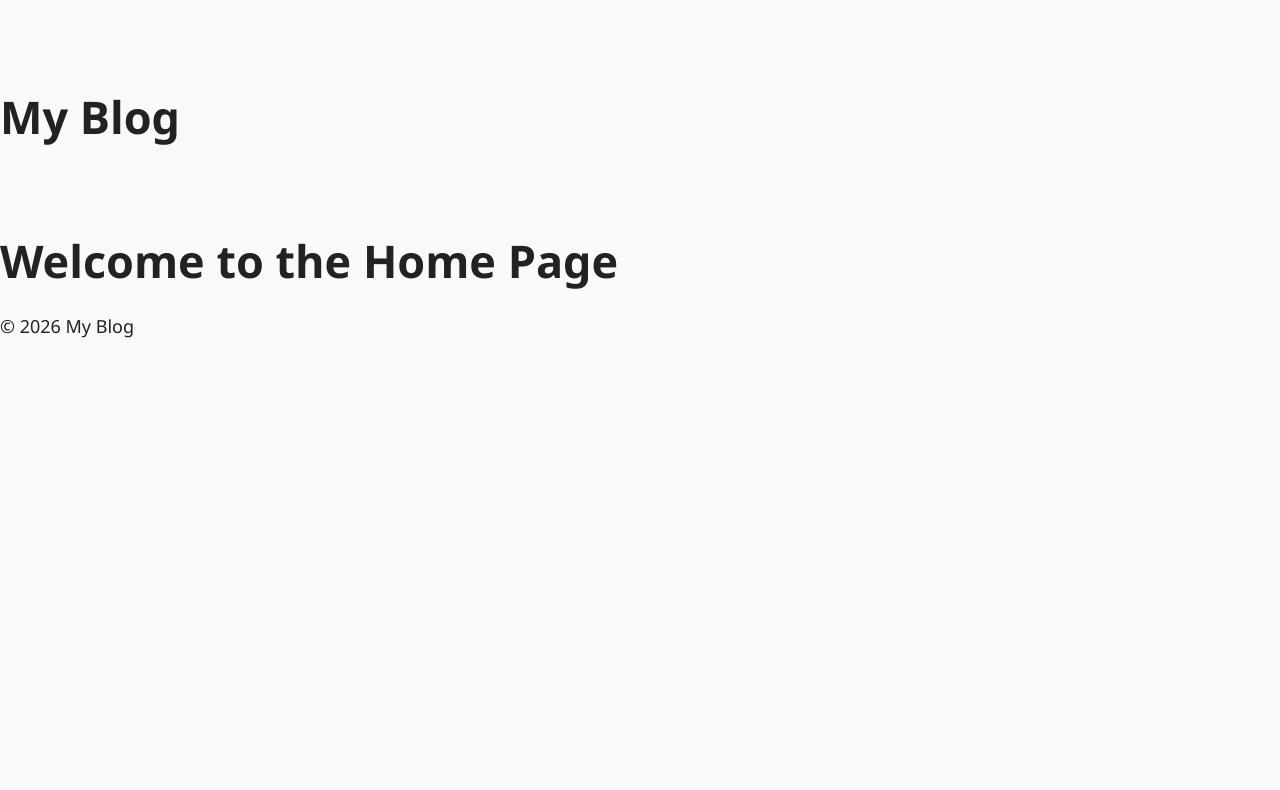
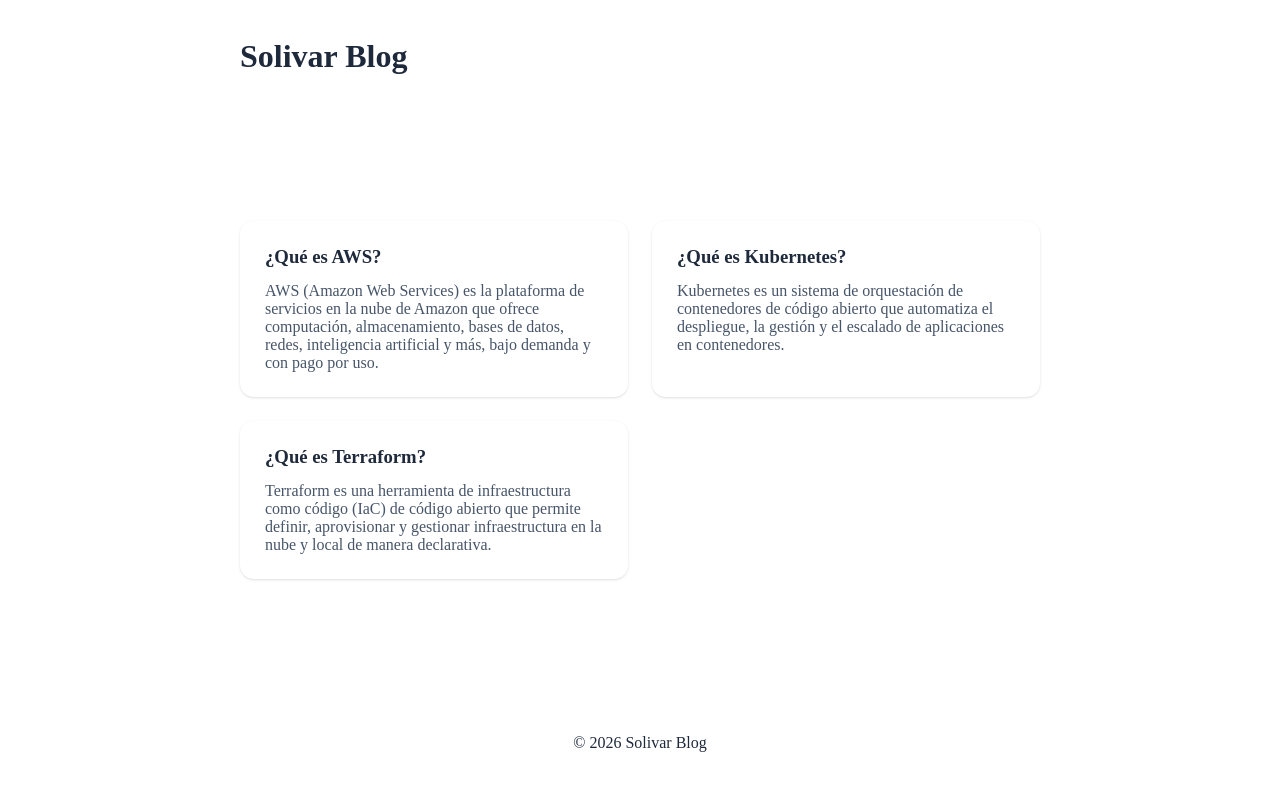
Before and after one commit to SalvadorOlivar/solivar-blog, a Next.js app: page / in a window 1280 px wide. Shown: the top 790 px of the page. Built offline with nearby package versions, Linux system fonts and the light colour scheme.

Commit message:
Refactor blog layout and styles; implement post listing and individual post pages

```diff
--- a/app/globals.css
+++ b/app/globals.css
@@ -1,108 +1,112 @@
-/* Header link style to override blue color */
-.blog-header .header-link {
-	color: inherit;
-	text-decoration: none;
-}
-.blog-header .header-link:hover {
-	color: inherit;
-	text-decoration: none;
-}
-/* General Blog Styles */
-html {
-	box-sizing: border-box;
-	font-size: 18px;
-	scroll-behavior: smooth;
-}
-
-*, *:before, *:after {
-	box-sizing: inherit;
+* {
+  box-sizing: border-box;
+  margin: 0;
+  padding: 0;
 }
 
 body {
-	margin: 0;
-	padding: 0;
-	font-family: 'Segoe UI', 'Roboto', 'Helvetica Neue', Arial, sans-serif;
-	background: #f9f9f9;
-	color: #222;
-	line-height: 1.7;
+  display: flex;
+  flex-direction: column;
+  padding: 14px;
+  min-height: 100vh;
+  color: #1e293b;
+  gap: 14px;
 }
 
-a {
-	color: #0070f3;
-	text-decoration: none;
-	transition: color 0.2s;
-}
-a:hover {
-	color: #0051a3;
-	text-decoration: underline;
+header,
+main,
+footer {
+  max-width: 800px;
+  margin: 0 auto;
+  width: 100%;
 }
 
-h1, h2, h3, h4, h5, h6 {
-	font-weight: 700;
-	margin-top: 2em;
-	margin-bottom: 0.5em;
-	line-height: 1.2;
-}
-h1 {
-	font-size: 2.5rem;
-}
-h2 {
-	font-size: 2rem;
-}
-h3 {
-	font-size: 1.5rem;
+header a {
+  color: inherit;
+  text-decoration: none;
 }
 
-p {
-	margin: 1em 0;
+header {
+  padding: 14px 0;
 }
 
-ul, ol {
-	margin: 1em 0 1em 2em;
+main {
+  flex: 1;
+  display: flex;
+  flex-direction: column;
+  justify-content: center;
 }
 
-img {
-	max-width: 100%;
-	height: auto;
-	display: block;
-	margin: 1.5em auto;
-	border-radius: 8px;
+.postsContainer {
+  display: grid;
+  grid-template-columns: repeat(1, minmax(0, 1fr));
+  gap: 14px;
 }
 
-pre, code {
-	font-family: 'Fira Mono', 'Consolas', 'Monaco', monospace;
-	background: #f4f4f4;
-	border-radius: 4px;
-}
-pre {
-	padding: 1em;
-	overflow-x: auto;
-	margin: 1.5em 0;
-}
-code {
-	padding: 0.2em 0.4em;
-	font-size: 0.95em;
+.postCard {
+  padding: 14px;
+  background: white;
+  display: flex;
+  flex-direction: column;
+  gap: 14px;
+  padding: 14px;
+  box-shadow: 0 1px 3px 0 rgb(0 0 0 / 0.1), 0 1px 2px -1px rgb(0 0 0 / 0.1);
+  border-radius: 14px;
+  height: 100%;
+  border: 1px solid transparent;
+  transition-duration: 200ms;
 }
 
-blockquote {
-	border-left: 4px solid #0070f3;
-	background: #f0f6ff;
-	margin: 1.5em 0;
-	padding: 1em 1.5em;
-	color: #444;
-	font-style: italic;
+.postCard:hover {
+  border-color: #cbd5e1;
 }
 
-table {
-	width: 100%;
-	border-collapse: collapse;
-	margin: 2em 0;
+.postCard>p {
+  flex: 1;
+  color: #475569;
 }
-th, td {
-	border: 1px solid #ddd;
-	padding: 0.75em 1em;
-	text-align: left;
+
+
+.statsContainer {
+  display: grid;
+  grid-template-columns: repeat(2, minmax(0, 1fr));
+  gap: 14px;
 }
-th {
-	background: #f0f0f0;
+
+.unstyled {
+  color: inherit;
+  text-decoration: none;
 }
+
+article div {
+  display: flex;
+  flex-direction: column;
+  gap: 14px;
+}
+
+article div ul {
+  list-style-position: inside;
+}
+
+footer {
+  display: flex;
+  align-items: center;
+  justify-content: center;
+  padding: 24px;
+}
+
+@media (min-width: 640px) {
+  body {
+    padding: 24px;
+    gap: 24px;
+  }
+
+  .postsContainer {
+    grid-template-columns: repeat(2, minmax(0, 1fr));
+    gap: 24px;
+  }
+
+  .postCard {
+    padding: 24px;
+  }
+}
--- a/app/layout.js
+++ b/app/layout.js
@@ -2,8 +2,8 @@
 import "./globals.css";
 
 export const metadata = {
-  title: "Create Next App",
-  description: "Generated by create next app",
+  title: "Solivar Blog",
+  description: "Blog about web development and programming",
 };
 
 export default function RootLayout({ children }) {
@@ -11,14 +11,14 @@
   let header = (
     <header className="blog-header">
       <Link href="/" className="header-link">
-        <h1>My Blog</h1>
+        <h1>Solivar Blog</h1>
       </Link>
     </header>
   )
 
   let footer = (
     <footer>
-      <p>© 2026 My Blog</p>
+      <p>© 2026 Solivar Blog</p>
     </footer>
   )
 
--- a/app/page.js
+++ b/app/page.js
@@ -1,7 +1,17 @@
+import PostCard from '@/components/PostCard';
+import  getPostMetadata from '@/utils/getPostMetadata';
+
 export default function Home() {
+  const postMetadata = getPostMetadata('posts');
   return (
     <main>
-      <h1>Welcome to the Home Page</h1>
+      <div className='postsContainer'>
+        {postMetadata.map((post, postIndex) => {
+          return (
+            <PostCard key={postIndex} post={post} />
+          );
+        })}
+      </div>
     </main>
   );
 }
--- /dev/null
+++ b/components/MarkdownRenderer.js
@@ -0,0 +1,6 @@
+"use client";
+import Markdown from "markdown-to-jsx";
+
+export default function MarkdownRenderer({ content }) {
+  return <Markdown>{content}</Markdown>;
+}
--- a/components/PostCard.js
+++ b/components/PostCard.js
@@ -1,8 +1,13 @@
-export default function PostCard() {
+import Link from 'next/link';
+
+export default function PostCard(props) {
+  const { post } = props;
   return (
-    <Link href="">
-      <h2>Sample Post Title</h2>
-      <p>This is a brief excerpt from the sample post.</p>
+    <Link className="unstyled" href={`/posts/${post.slug}`}>
+      <div className='postCard'>
+        <h3>{post.title}</h3>
+        <p>{post.description}</p>
+      </div>
     </Link>
   );
 }
--- a/utils/getPostMetadata.js
+++ b/utils/getPostMetadata.js
@@ -16,5 +16,7 @@
             date: matterResult.data.date,
             slug: fileName.replace('.md', '')
         }
-    }
+    })
+
+    return posts
 }
```
Also changed, not shown: app/post/[slug]/page.js (deleted, +0 -7 lines), app/posts/[slug]/page.js (added, +43 -0 lines).
